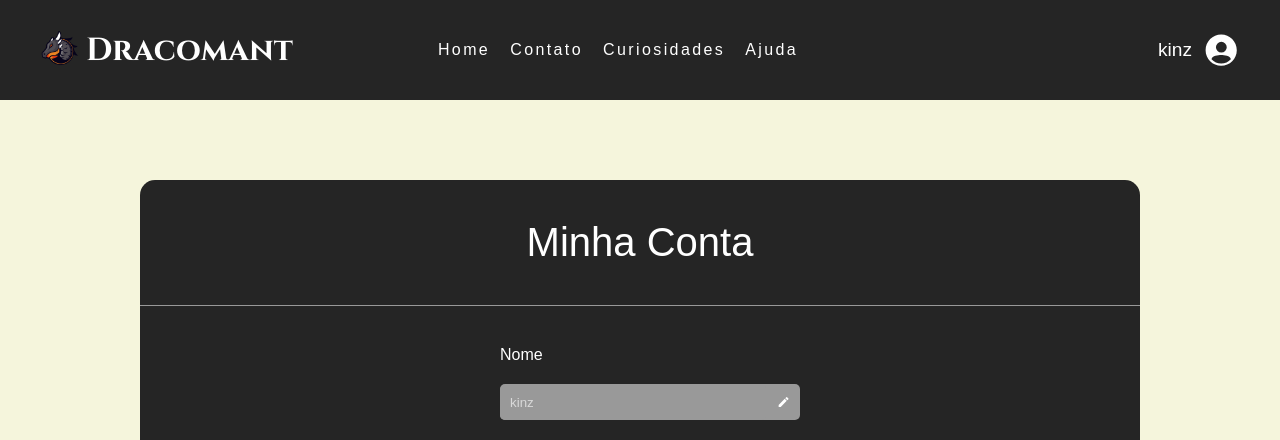
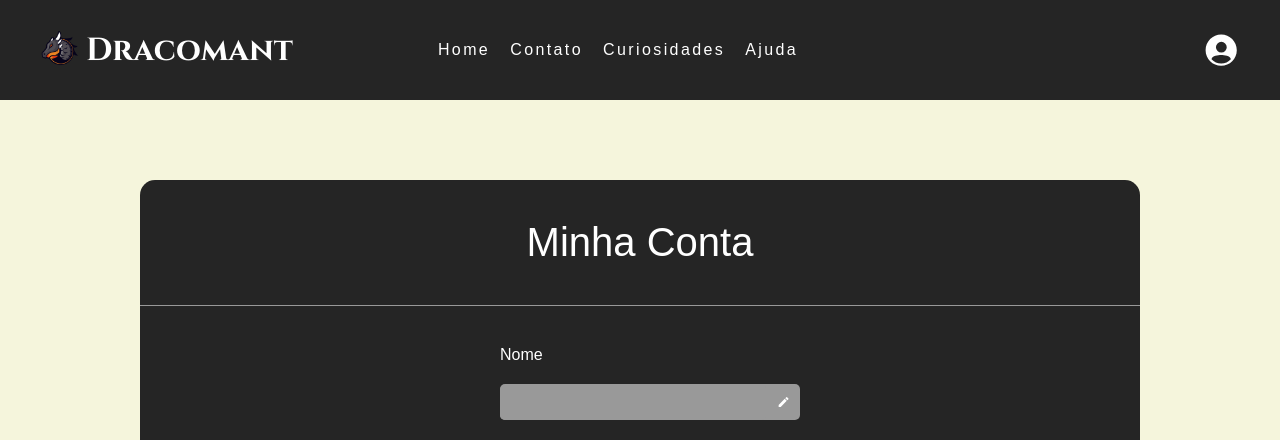
Before and after one commit to Kinz2901/Dracomant-React, a React (Vite) app: page /minhaconta in a window 1280 px wide. Shown: the top 440 px of the page. Built offline with nearby package versions, Linux system fonts and the light colour scheme; some icons are missing.

Commit message:
Continuar logado

```diff
--- a/src/Components/Header/Buttons/index.jsx
+++ b/src/Components/Header/Buttons/index.jsx
@@ -1,18 +1,23 @@
 import { Link } from "react-router-dom";
 import styles from "./index.module.css";
-import { useContext, useState } from "react";
+import { useContext, useEffect, useState } from "react";
 import { IoPersonCircleSharp } from "react-icons/io5";
 import UserContext from "../../../UserContext";
 
 export default function Buttons() {
-  const { nome, login, setLogin } = useContext(UserContext);
+  const { nome, login, setLogin, avatar } = useContext(UserContext);
 
   return (
     <>
       {login ? (
         <div className={styles.loged}>
           <Link to="minhaconta" className={styles.logado}>
-            <p>{nome}</p> <IoPersonCircleSharp className={styles.userIcon} />
+            <p>{nome}</p>
+            {avatar ? (
+              <img src={avatar} className={styles.userImg} />
+            ) : (
+              <IoPersonCircleSharp className={styles.userIcon} />
+            )}
           </Link>
         </div>
       ) : (
--- a/src/Components/Header/Buttons/index.module.css
+++ b/src/Components/Header/Buttons/index.module.css
@@ -51,3 +51,8 @@
 .userIcon {
   font-size: 2.4em;
 }
+
+.userImg {
+  width: 40px;
+  border-radius: 50%;
+}
--- a/src/Pages/Conta/Conta.jsx
+++ b/src/Pages/Conta/Conta.jsx
@@ -17,6 +17,7 @@ const Conta = () => {
 
   useEffect(() => {
     setTempName(nome);
+    setAvatarTemp(avatar)
   }, [nome]);
 
   function AlterarNome() {
--- a/src/UserContext.jsx
+++ b/src/UserContext.jsx
@@ -4,7 +4,7 @@ export const UserContext = createContext()
 
 export const UserStorage = ({children}) => {
   const [data, setData] = useState(null)
-  const [nome, setNome] = useState("kinz")
+  const [nome, setNome] = useState(null)
   const [avatar, setAvatar] = useState(null)
   const [login, setLogin] = useState(true)
   const [loading, setLoading] = useState(false)
```
